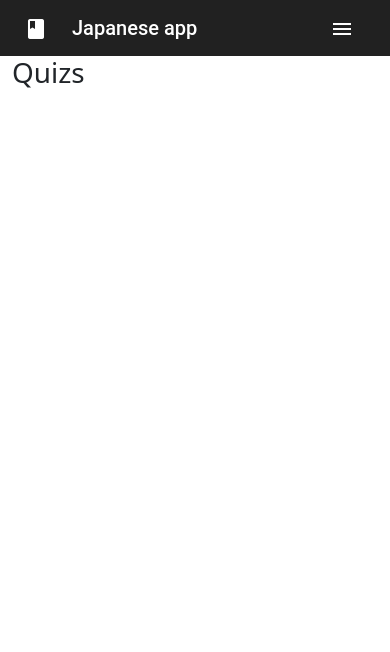
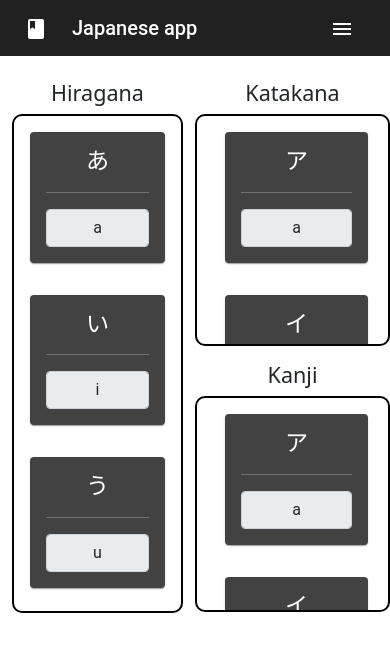
Before and after one commit to HectorMG02/japanese-app, an Angular app: page / in a window 390 px wide. Shown: the top 652 px of the page. Built offline with nearby package versions, Linux system fonts and the light colour scheme.

Commit message:
zona de los quizs puesta

```diff
--- a/src/app/app.component.html
+++ b/src/app/app.component.html
@@ -1,8 +1,8 @@
 <div>
     <app-navbar></app-navbar>
 
-    <div class="container">
-        <h1>Quizs</h1>
+    <div class="container my-4">
+        <app-quiz></app-quiz>
     </div>
 
 </div>
--- a/src/app/main/main.module.ts
+++ b/src/app/main/main.module.ts
@@ -1,10 +1,13 @@
 import { NgModule } from '@angular/core';
 import { CommonModule } from '@angular/common';
+import { QuizComponent } from './quiz/quiz.component';
 
 
 
 @NgModule({
-  declarations: [],
+  declarations: [
+    QuizComponent
+  ],
   imports: [
     CommonModule
   ]
--- a/src/app/main/pages/quiz-hiragana/quiz-hiragana.component.html
+++ /dev/null
@@ -1 +0,0 @@
-<p>quiz-hiragana works!</p>
--- a/src/app/main/pages/quiz-hiragana/quiz-hiragana.component.ts
+++ /dev/null
@@ -1,16 +0,0 @@
-import { Component, OnInit } from '@angular/core';
-
-@Component({
-  selector: 'app-quiz-hiragana',
-  templateUrl: './quiz-hiragana.component.html',
-  styles: [
-  ]
-})
-export class QuizHiraganaComponent implements OnInit {
-
-  constructor() { }
-
-  ngOnInit(): void {
-  }
-
-}
--- a/src/app/main/pages/quiz-kanji/quiz-kanji.component.html
+++ /dev/null
@@ -1 +0,0 @@
-<p>quiz-kanji works!</p>
--- a/src/app/main/pages/quiz-kanji/quiz-kanji.component.ts
+++ /dev/null
@@ -1,16 +0,0 @@
-import { Component, OnInit } from '@angular/core';
-
-@Component({
-  selector: 'app-quiz-kanji',
-  templateUrl: './quiz-kanji.component.html',
-  styles: [
-  ]
-})
-export class QuizKanjiComponent implements OnInit {
-
-  constructor() { }
-
-  ngOnInit(): void {
-  }
-
-}
--- a/src/app/main/pages/quiz-katakana/quiz-katakana.component.html
+++ /dev/null
@@ -1 +0,0 @@
-<p>quiz-katakana works!</p>
--- a/src/app/main/pages/quiz-katakana/quiz-katakana.component.ts
+++ /dev/null
@@ -1,16 +0,0 @@
-import { Component, OnInit } from '@angular/core';
-
-@Component({
-  selector: 'app-quiz-katakana',
-  templateUrl: './quiz-katakana.component.html',
-  styles: [
-  ]
-})
-export class QuizKatakanaComponent implements OnInit {
-
-  constructor() { }
-
-  ngOnInit(): void {
-  }
-
-}
--- /dev/null
+++ b/src/app/main/quiz/quiz.component.html
@@ -0,0 +1,60 @@
+<div class="row">
+    <div class="col-6">
+        <h4 class="text-center">Hiragana</h4>
+        <div class="quiz-hiragana">
+            <div class="row rowCardQuiz mx-1">
+                <br><br>
+                <div *ngFor="let item of hiragana" class="col-xl-3 col-lg-4 col-xs-12 col-md-6 my-3">
+                    <mat-card>
+                        <div class="text-center">
+                            <h3>{{ item.kana }}</h3>
+
+                            <hr>
+                            <input type="text" class="w-70 form-control text-center" disabled value="{{ item.romaji }}">
+
+                        </div>
+                    </mat-card>
+                </div>
+            </div>
+        </div>
+    </div>
+
+
+    <div class="col-6">
+        <h4 class="text-center">Katakana</h4>
+        <div class="row quiz-katakana">
+            <div class="row rowCardQuiz mx-1">
+                <br><br>
+                <div *ngFor="let item of katakana" class="col-xl-3 col-lg-4 col-xs-12 col-md-6 my-3">
+                    <mat-card>
+                        <div class="text-center">
+                            <h3>{{ item.kana }}</h3>
+
+                            <hr>
+                            <input type="text" class="w-70 form-control text-center" disabled value="{{ item.romaji }}">
+
+                        </div>
+                    </mat-card>
+                </div>
+            </div>
+        </div>
+
+        <h4 class="text-center mt-3">Kanji</h4>
+        <div class="row quiz-kanji">
+            <div class="row rowCardQuiz mx-1">
+                <br><br>
+                <div *ngFor="let item of katakana" class="col-xl-3 col-lg-4 col-xs-12 col-md-6 my-3">
+                    <mat-card>
+                        <div class="text-center">
+                            <h3>{{ item.kana }}</h3>
+
+                            <hr>
+                            <input type="text" class="w-70 form-control text-center" disabled value="{{ item.romaji }}">
+
+                        </div>
+                    </mat-card>
+                </div>
+            </div>
+        </div>
+    </div>
+</div>
--- /dev/null
+++ b/src/app/main/quiz/quiz.component.ts
@@ -0,0 +1,169 @@
+import { Component } from '@angular/core';
+
+interface Kana {
+  kana: string;
+  romaji: string;
+}
+
+@Component({
+  selector: 'app-quiz',
+  templateUrl: './quiz.component.html',
+  styles: [
+  ]
+})
+export class QuizComponent {
+
+  constructor() { }
+
+
+  hiragana: Kana[] = [
+    { kana: 'あ', romaji: 'a' },
+    { kana: 'い', romaji: 'i' },
+    { kana: 'う', romaji: 'u' },
+    { kana: 'え', romaji: 'e' },
+    { kana: 'お', romaji: 'o' },
+    { kana: 'か', romaji: 'ka' },
+    { kana: 'き', romaji: 'ki' },
+    { kana: 'く', romaji: 'ku' },
+    { kana: 'け', romaji: 'ke' },
+    { kana: 'こ', romaji: 'ko' },
+    { kana: 'さ', romaji: 'sa' },
+    { kana: 'し', romaji: 'shi' },
+    { kana: 'す', romaji: 'su' },
+    { kana: 'せ', romaji: 'se' },
+    { kana: 'そ', romaji: 'so' },
+    { kana: 'た', romaji: 'ta' },
+    { kana: 'ち', romaji: 'chi' },
+    { kana: 'つ', romaji: 'tsu' },
+    { kana: 'て', romaji: 'te' },
+    { kana: 'と', romaji: 'to' },
+    { kana: 'な', romaji: 'na' },
+    { kana: 'に', romaji: 'ni' },
+    { kana: 'ぬ', romaji: 'nu' },
+    { kana: 'ね', romaji: 'ne' },
+    { kana: 'の', romaji: 'no' },
+    { kana: 'は', romaji: 'ha' },
+    { kana: 'ひ', romaji: 'hi' },
+    { kana: 'ふ', romaji: 'fu' },
+    { kana: 'へ', romaji: 'he' },
+    { kana: 'ほ', romaji: 'ho' },
+    { kana: 'ま', romaji: 'ma' },
+    { kana: 'み', romaji: 'mi' },
+    { kana: 'む', romaji: 'mu' },
+    { kana: 'め', romaji: 'me' },
+    { kana: 'も', romaji: 'mo' },
+    { kana: 'や', romaji: 'ya' },
+    { kana: 'ゆ', romaji: 'yu' },
+    { kana: 'よ', romaji: 'yo' },
+    { kana: 'ら', romaji: 'ra' },
+    { kana: 'り', romaji: 'ri' },
+    { kana: 'る', romaji: 'ru' },
+    { kana: 'れ', romaji: 're' },
+    { kana: 'ろ', romaji: 'ro' },
+    { kana: 'わ', romaji: 'wa' },
+    { kana: 'を', romaji: 'wo' },
+    { kana: 'ん', romaji: 'n' },
+    { kana: 'が', romaji: 'ga' },
+    { kana: 'ぎ', romaji: 'gi' },
+    { kana: 'ぐ', romaji: 'gu' },
+    { kana: 'げ', romaji: 'ge' },
+    { kana: 'ご', romaji: 'go' },
+    { kana: 'ざ', romaji: 'za' },
+    { kana: 'じ', romaji: 'ji' },
+    { kana: 'ず', romaji: 'zu' },
+    { kana: 'ぜ', romaji: 'ze' },
+    { kana: 'ぞ', romaji: 'zo' },
+    { kana: 'だ', romaji: 'da' },
+    { kana: 'ぢ', romaji: 'ji' },
+    { kana: 'づ', romaji: 'zu' },
+    { kana: 'で', romaji: 'de' },
+    { kana: 'ど', romaji: 'do' },
+    { kana: 'ば', romaji: 'ba' },
+    { kana: 'び', romaji: 'bi' },
+    { kana: 'ぶ', romaji: 'bu' },
+    { kana: 'べ', romaji: 'be' },
+    { kana: 'ぼ', romaji: 'bo' },
+    { kana: 'ぱ', romaji: 'pa' },
+    { kana: 'ぴ', romaji: 'pi' },
+    { kana: 'ぷ', romaji: 'pu' },
+    { kana: 'ぺ', romaji: 'pe' },
+    { kana: 'ぽ', romaji: 'po' },
+  ];
+
+  katakana: Kana[] = [
+    { kana: 'ア', romaji: 'a' },
+    { kana: 'イ', romaji: 'i' },
+    { kana: 'ウ', romaji: 'u' },
+    { kana: 'エ', romaji: 'e' },
+    { kana: 'オ', romaji: 'o' },
+    { kana: 'カ', romaji: 'ka' },
+    { kana: 'キ', romaji: 'ki' },
+    { kana: 'ク', romaji: 'ku' },
+    { kana: 'ケ', romaji: 'ke' },
+    { kana: 'コ', romaji: 'ko' },
+    { kana: 'サ', romaji: 'sa' },
+    { kana: 'シ', romaji: 'shi' },
+    { kana: 'ス', romaji: 'su' },
+    { kana: 'セ', romaji: 'se' },
+    { kana: 'ソ', romaji: 'so' },
+    { kana: 'タ', romaji: 'ta' },
+    { kana: 'チ', romaji: 'chi' },
+    { kana: 'ツ', romaji: 'tsu' },
+    { kana: 'テ', romaji: 'te' },
+    { kana: 'ト', romaji: 'to' },
+    { kana: 'ナ', romaji: 'na' },
+    { kana: 'ニ', romaji: 'ni' },
+    { kana: 'ヌ', romaji: 'nu' },
+    { kana: 'ネ', romaji: 'ne' },
+    { kana: 'ノ', romaji: 'no' },
+    { kana: 'ハ', romaji: 'ha' },
+    { kana: 'ヒ', romaji: 'hi' },
+    { kana: 'フ', romaji: 'fu' },
+    { kana: 'ヘ', romaji: 'he' },
+    { kana: 'ホ', romaji: 'ho' },
+    { kana: 'マ', romaji: 'ma' },
+    { kana: 'ミ', romaji: 'mi' },
+    { kana: 'ム', romaji: 'mu' },
+    { kana: 'メ', romaji: 'me' },
+    { kana: 'モ', romaji: 'mo' },
+    { kana: 'ヤ', romaji: 'ya' },
+    { kana: 'ユ', romaji: 'yu' },
+    { kana: 'ヨ', romaji: 'yo' },
+    { kana: 'ラ', romaji: 'ra' },
+    { kana: 'リ', romaji: 'ri' },
+    { kana: 'ル', romaji: 'ru' },
+    { kana: 'レ', romaji: 're' },
+    { kana: 'ロ', romaji: 'ro' },
+    { kana: 'ワ', romaji: 'wa' },
+    { kana: 'ヲ', romaji: 'wo' },
+    { kana: 'ン', romaji: 'n' },
+    { kana: 'ガ', romaji: 'ga' },
+    { kana: 'ギ', romaji: 'gi' },
+    { kana: 'グ', romaji: 'gu' },
+    { kana: 'ゲ', romaji: 'ge' },
+    { kana: 'ゴ', romaji: 'go' },
+    { kana: 'ザ', romaji: 'za' },
+    { kana: 'ジ', romaji: 'ji' },
+    { kana: 'ズ', romaji: 'zu' },
+    { kana: 'ゼ', romaji: 'ze' },
+    { kana: 'ゾ', romaji: 'zo' },
+    { kana: 'ダ', romaji: 'da' },
+    { kana: 'ヂ', romaji: 'ji' },
+    { kana: 'ヅ', romaji: 'zu' },
+    { kana: 'デ', romaji: 'de' },
+    { kana: 'ド', romaji: 'do' },
+    { kana: 'バ', romaji: 'ba' },
+    { kana: 'ビ', romaji: 'bi' },
+    { kana: 'ブ', romaji: 'bu' },
+    { kana: 'ベ', romaji: 'be' },
+    { kana: 'ボ', romaji: 'bo' },
+    { kana: 'パ', romaji: 'pa' },
+    { kana: 'ピ', romaji: 'pi' },
+    { kana: 'プ', romaji: 'pu' },
+    { kana: 'ペ', romaji: 'pe' },
+    { kana: 'ポ', romaji: 'po' },
+  ];
+
+
+
+}
--- a/src/styles.css
+++ b/src/styles.css
@@ -20,6 +20,37 @@ html, body{
     display: none;
 }
 
+.quizs{
+    overflow-y: auto!important;
+}
+
+.quiz-hiragana{
+    height: 9.6%;
+    overflow-y: auto;
+    border: 2px solid black;
+    border-radius: 10px;
+    overflow-x: hidden;
+}
+
+.quiz-katakana{
+    height: 4.5%;
+    overflow-y: auto;
+    border: 2px solid black;
+    border-radius: 10px;
+    overflow-x: hidden;
+}
+
+
+.quiz-kanji{
+    height: 4.25%;
+    overflow-y: auto;
+    border: 2px solid black;
+    border-radius: 10px;
+    overflow-x: hidden;
+}
+
+
+
 /* media query for mobile devices */
 @media (max-width: 1200px){
     .itemsMenu{
@@ -34,6 +65,19 @@ html, body{
         margin-left: 80%!important;
     }
 
+    .quiz-hiragana{
+        height: 4%;
+    }
+
+    .quiz-katakana{
+        height: 1.8%;
+    }
+
+
+    .quiz-kanji{
+        height: 1.78%;
+    }
+
 }
 
 
@@ -43,4 +87,19 @@ html, body{
         margin-left: 50%!important;
     }
 
+    .quiz-hiragana{
+        height: 2.15%;
+    }
+
+    .quiz-katakana{
+        height: 1%;
+    }
+
+
+    .quiz-kanji{
+        height: 0.93%;
+    }
+
+
+
 }
```
Also changed, not shown: src/app/app.module.ts (+2 -6 lines).
